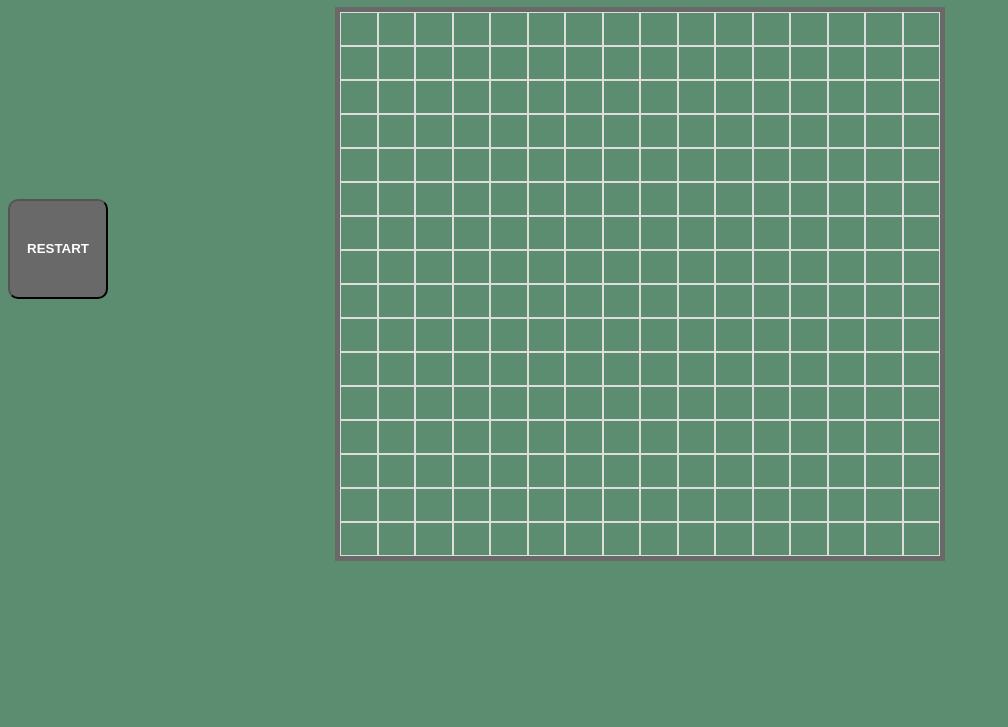
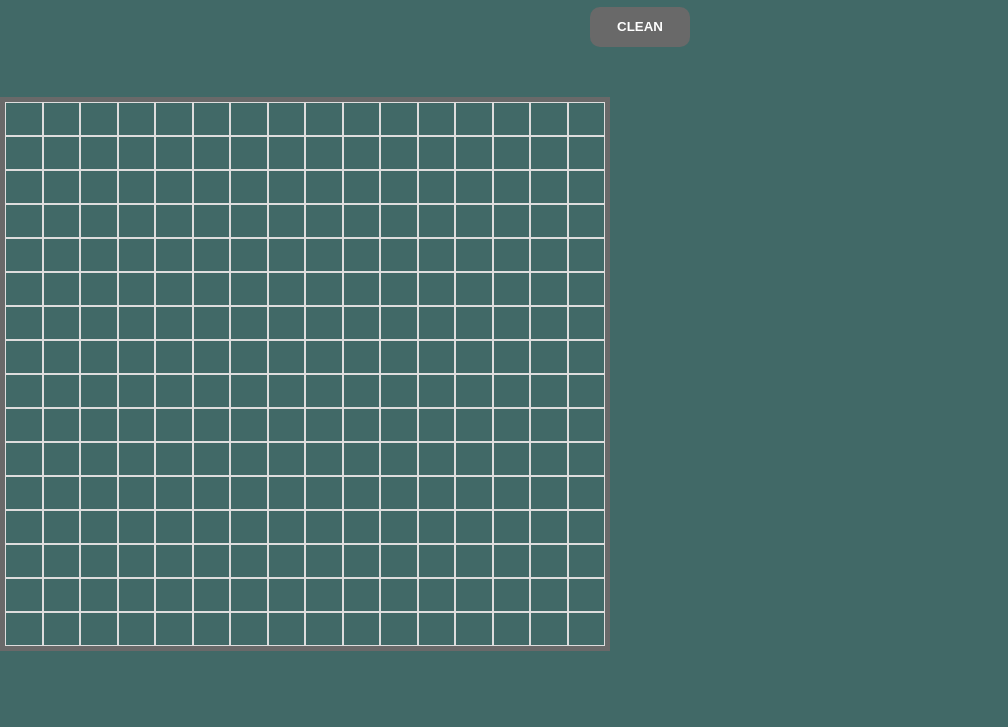
Before and after one commit to jorgepp94/Etch-a-Sketch-JP, a plain HTML site: page index.html in a window 1280 px wide. Shown: the part 73-800 px from the top of the page, without its empty margins (0-1008 px from the left). Drawn offline with Linux system fonts and the light colour scheme.

Commit message:
Adding customed grid

```diff
--- a/grid.js
+++ b/grid.js
@@ -1,21 +1,23 @@
-const container = document.getElementById("container");
+const container = document.getElementById("grid-container");
+let newGrid;
+makeRows(16);
 
-function makeRows(rows, cols) {
-  container.style.setProperty('--grid-rows', rows);
-  container.style.setProperty('--grid-cols', cols);
-  for (c = 0; c < (rows * cols); c++) {
+function makeRows(gridSize) {
+  container.style.setProperty('--grid-rows', gridSize);
+  container.style.setProperty('--grid-cols', gridSize);
+  for (c = 0; c < (gridSize*gridSize); c++) {
     let box = document.createElement("div");
     container.appendChild(box).className = "grid-item";
     box.addEventListener("mouseover", (e) =>{
-      e.target.style.backgroundColor = "dimgray";
+      e.target.style.backgroundColor = "#48494B";
     });
-    //cell.innerText = (c + 1);
+  }
+}
 
-  };
-};
 
-makeRows(16, 16);
 
-function reloadPage(){
-  window.location.reload();
-}
+const cleaner = document.getElementById("cleaner");
+cleaner.addEventListener("click", (e) =>{
+    newGrid = prompt("Enter a new grid size:");
+    makeRows(newGrid);
+});
--- a/index.html
+++ b/index.html
@@ -3,20 +3,23 @@
     <head>
         <meta charset="UTF-8">
         <link rel="stylesheet" href="style.css">
+        <title>Etch a Sketch JP</title>
     </head>
 
+    <header>
+        <h1  style="color: white;" id="titulo">ETCH-A-SKETCH</h1>
+    </header>
 
 
     <body>
-        <h1 id="titulo">ETCH-A-SKETCH</h1>
-        <div id="buttonContainer">
-            <button id="restartPage" onclick="reloadPage()">RESTART</button>
+        <div id="buttons">
+            <div id="buttonContainer">
+                <button id="cleaner">CLEAN</button>
+            </div>
         </div>
 
-        <div id="superContainer">
 
-            <div id="container"></div>
-        </div>
+            <div id="grid-container"></div>
 
         <script type="text/javascript" src="grid.js"></script>
     </body>
--- a/style.css
+++ b/style.css
@@ -1,21 +1,26 @@
+html{
+  background-color: #416967;
+
+}
 body{
-    background-color: rgb(93, 141, 113);
+  padding: 0;
+  margin: 0;
 }
-
 
 #titulo{
     text-align: center;
     font-family: Arial, Helvetica, sans-serif;
 }
 
-  #container {
+  #grid-container {
     display: grid;
     grid-template-rows: repeat(var(--grid-rows), 1fr);
     grid-template-columns: repeat(var(--grid-cols), 1fr);
     width: 600px;
+    height: auto;
     border: 5px solid dimgray;
   }
-  #container:hover{
+  #grid-container:hover{
     cursor: cell;
   }
 
@@ -25,20 +30,14 @@ body{
     text-align: center;
 
   }
-
-  #superContainer{
-      display: flex;
-      justify-content: center;
-  }
-
-  #buttonContainer{
-    position: absolute;
-    margin-top: 15%;
-  }
-
-  #restartPage{
+#buttonContainer{
+    margin-bottom: 50px;
+    text-align: center;
+}
+  #cleaner{
     width: 100px;
-    height: 100px;
+    height: 40px;
+    border: 1px solid transparent;
     border-radius: 10px;
     background-color: dimgray;
     color: white;
@@ -46,7 +45,11 @@ body{
     font-weight: bold;
   }
 
-  #restartPage:hover{
+  #cleaner:hover{
     cursor: pointer;
     text-overflow: ellipsis;
+    background-color: #48494B;
   }
+  #cleaner:focus{
+    outline: none;
+  }
```
